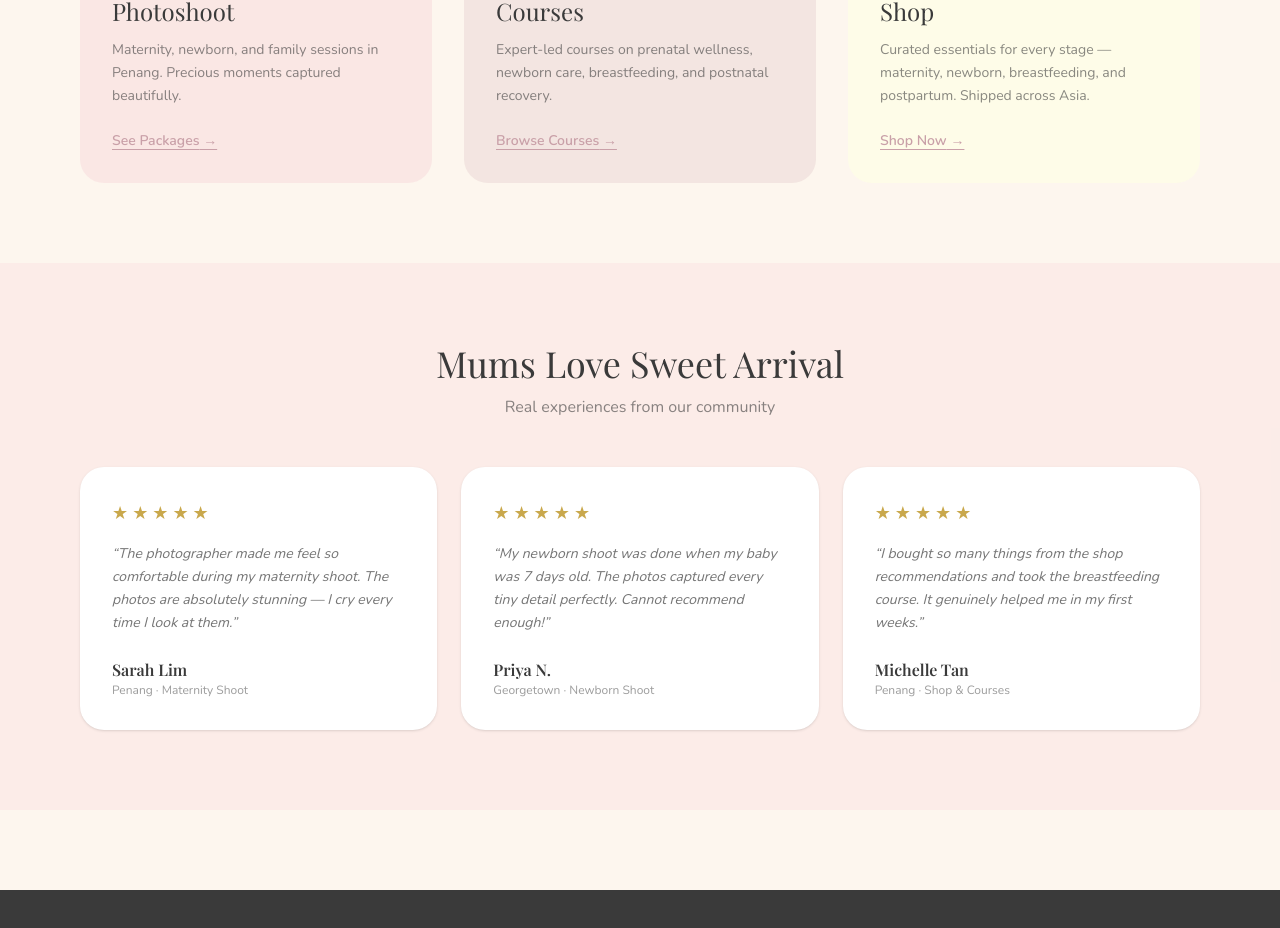
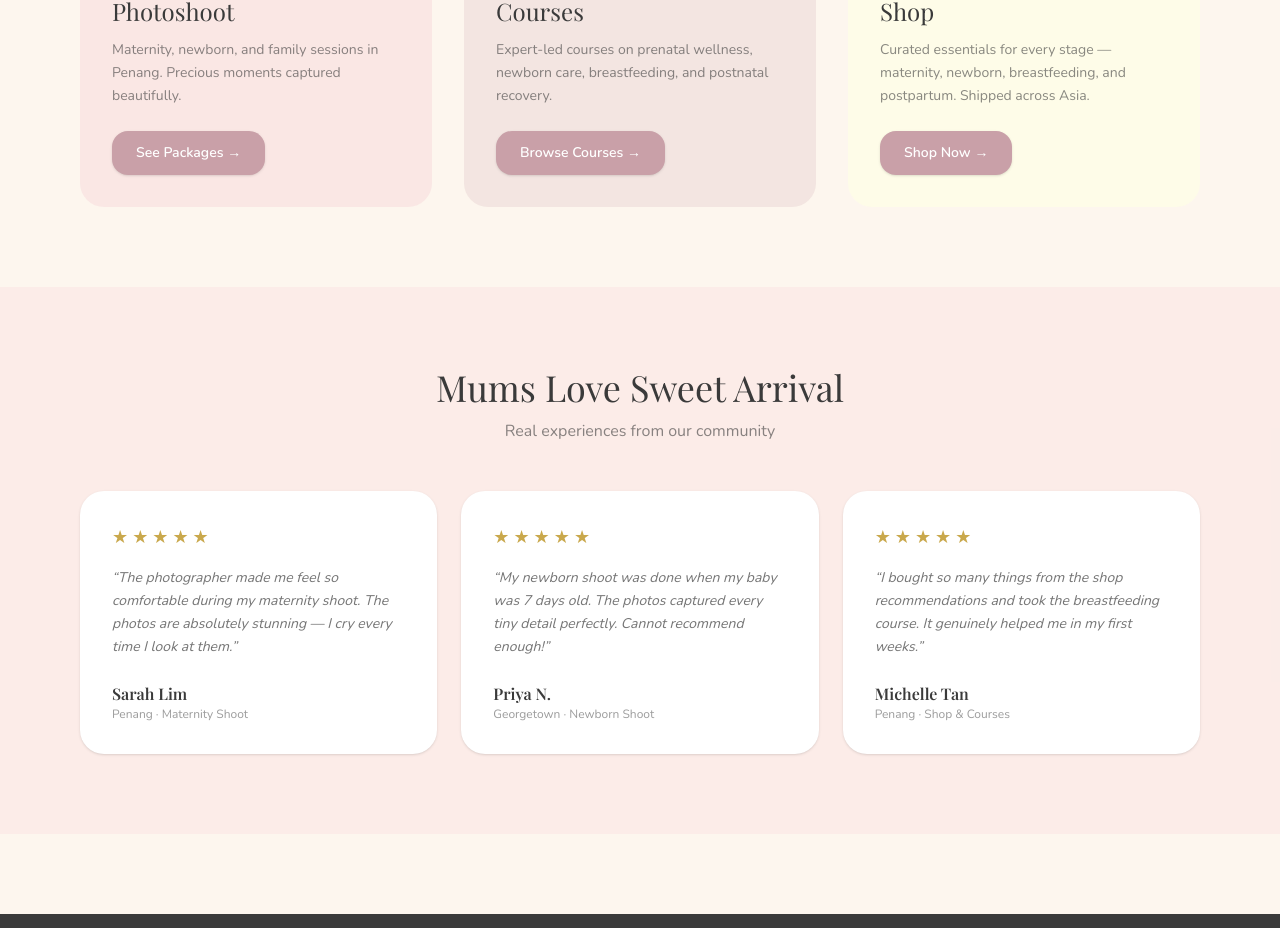
Before and after one commit to redlipscreative-glitch/sweet-arrival, a Next.js app: page / in a window 1280 px wide. Shown: the part 1097-2025 px from the top of the page. Built offline with nearby package versions, Linux system fonts and the light colour scheme; a web font is replaced by a local one.

Commit message:
feat: make CTA buttons prominent with solid mauve style

```diff
--- a/components/FeatureBlocks.tsx
+++ b/components/FeatureBlocks.tsx
@@ -47,7 +47,7 @@ export default function FeatureBlocks() {
             </p>
             <Link
               href={f.href}
-              className="self-start text-mauve font-body text-sm font-semibold hover:text-charcoal transition-colors underline underline-offset-4"
+              className="self-start bg-mauve text-white font-body text-sm font-semibold px-6 py-3 rounded-2xl hover:bg-charcoal transition-colors shadow-sm"
             >
               {f.cta} →
             </Link>
```
